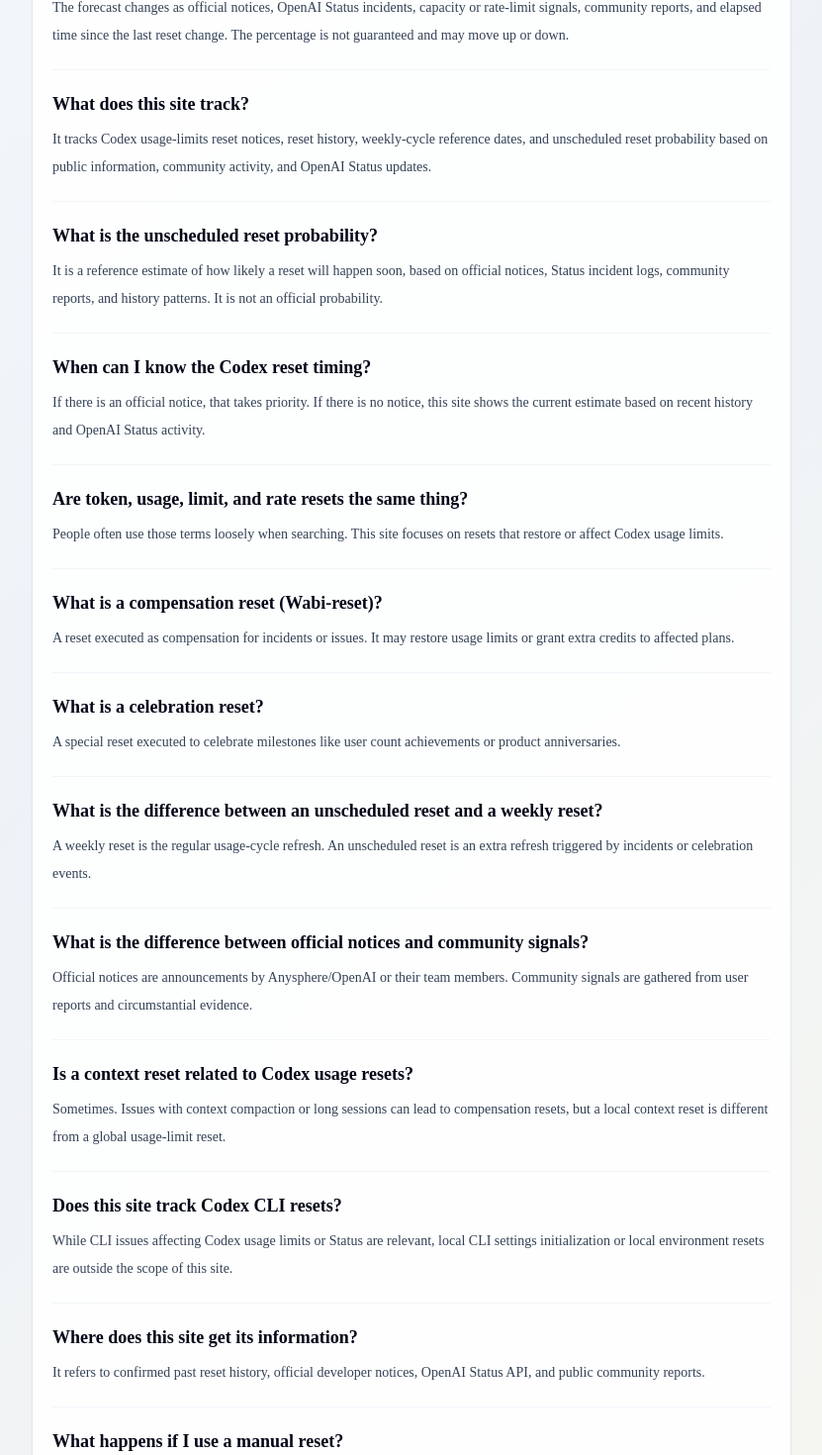
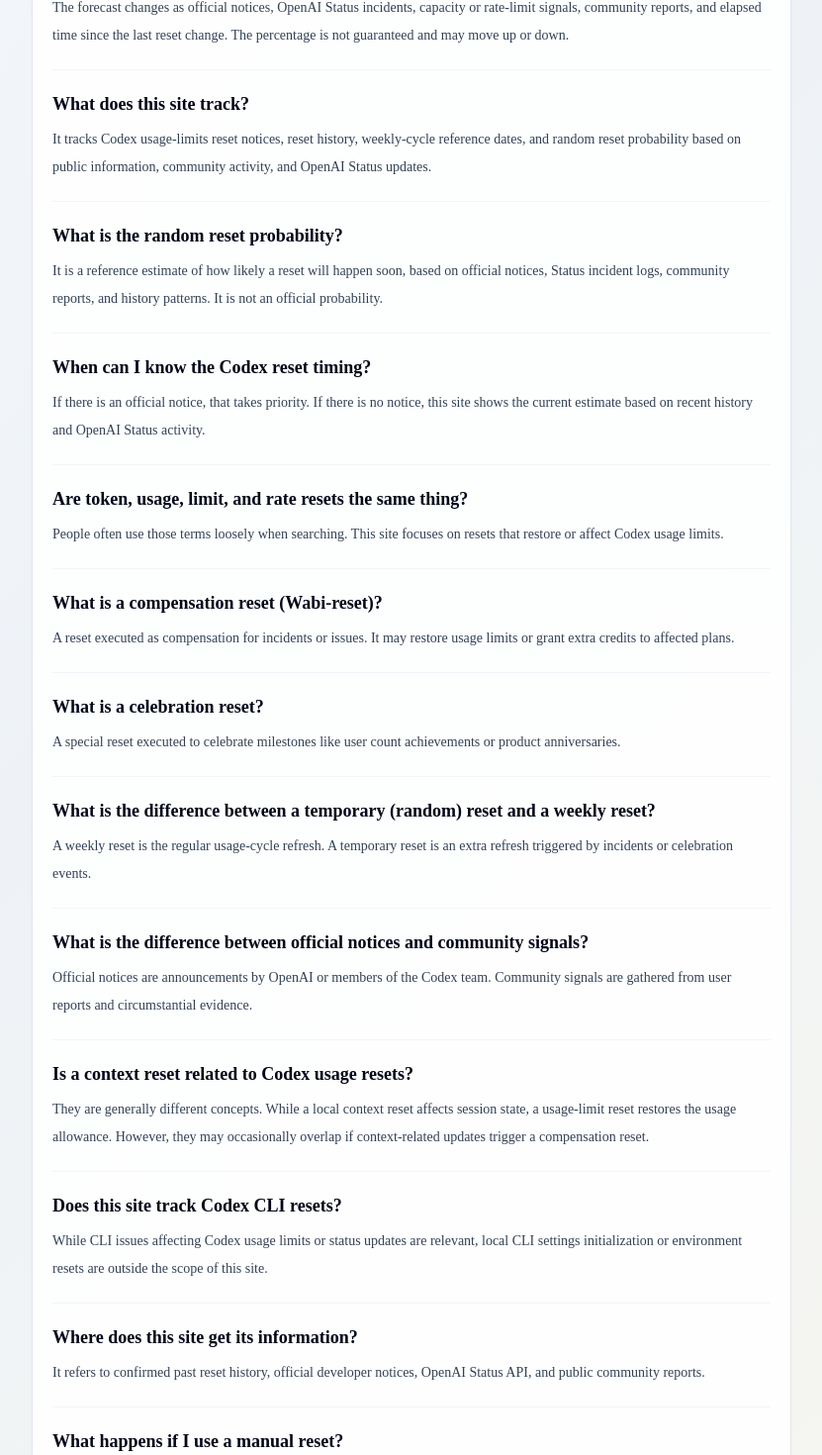
Before and after one commit to gussuri/codex-reset-observatory, a Next.js app: page /en/faq in a window 1280 px wide. Shown: the part 940-2410 px from the top of the page at 99% size, without its empty margins (224-1055 px from the left). Built offline with nearby package versions, Linux system fonts and the light colour scheme.

Commit message:
fix(faq): revert random reset keywords in English FAQ to protect SEO and refine specific phrasing

```diff
--- a/components/FaqView.tsx
+++ b/components/FaqView.tsx
@@ -106,10 +106,10 @@ export function FaqView({ locale }: FaqViewProps) {
         },
         {
           question: "What does this site track?",
-          answer: "It tracks Codex usage-limits reset notices, reset history, weekly-cycle reference dates, and unscheduled reset probability based on public information, community activity, and OpenAI Status updates.",
+          answer: "It tracks Codex usage-limits reset notices, reset history, weekly-cycle reference dates, and random reset probability based on public information, community activity, and OpenAI Status updates.",
         },
         {
-          question: "What is the unscheduled reset probability?",
+          question: "What is the random reset probability?",
           answer: "It is a reference estimate of how likely a reset will happen soon, based on official notices, Status incident logs, community reports, and history patterns. It is not an official probability.",
         },
         {
@@ -129,20 +129,20 @@ export function FaqView({ locale }: FaqViewProps) {
           answer: "A special reset executed to celebrate milestones like user count achievements or product anniversaries.",
         },
         {
-          question: "What is the difference between an unscheduled reset and a weekly reset?",
-          answer: "A weekly reset is the regular usage-cycle refresh. An unscheduled reset is an extra refresh triggered by incidents or celebration events.",
+          question: "What is the difference between a temporary (random) reset and a weekly reset?",
+          answer: "A weekly reset is the regular usage-cycle refresh. A temporary reset is an extra refresh triggered by incidents or celebration events.",
         },
         {
           question: "What is the difference between official notices and community signals?",
-          answer: "Official notices are announcements by Anysphere/OpenAI or their team members. Community signals are gathered from user reports and circumstantial evidence.",
+          answer: "Official notices are announcements by OpenAI or members of the Codex team. Community signals are gathered from user reports and circumstantial evidence.",
         },
         {
           question: "Is a context reset related to Codex usage resets?",
-          answer: "Sometimes. Issues with context compaction or long sessions can lead to compensation resets, but a local context reset is different from a global usage-limit reset.",
+          answer: "They are generally different concepts. While a local context reset affects session state, a usage-limit reset restores the usage allowance. However, they may occasionally overlap if context-related updates trigger a compensation reset.",
         },
         {
           question: "Does this site track Codex CLI resets?",
-          answer: "While CLI issues affecting Codex usage limits or Status are relevant, local CLI settings initialization or local environment resets are outside the scope of this site.",
+          answer: "While CLI issues affecting Codex usage limits or status updates are relevant, local CLI settings initialization or environment resets are outside the scope of this site.",
         },
         {
           question: "Where does this site get its information?",
```
